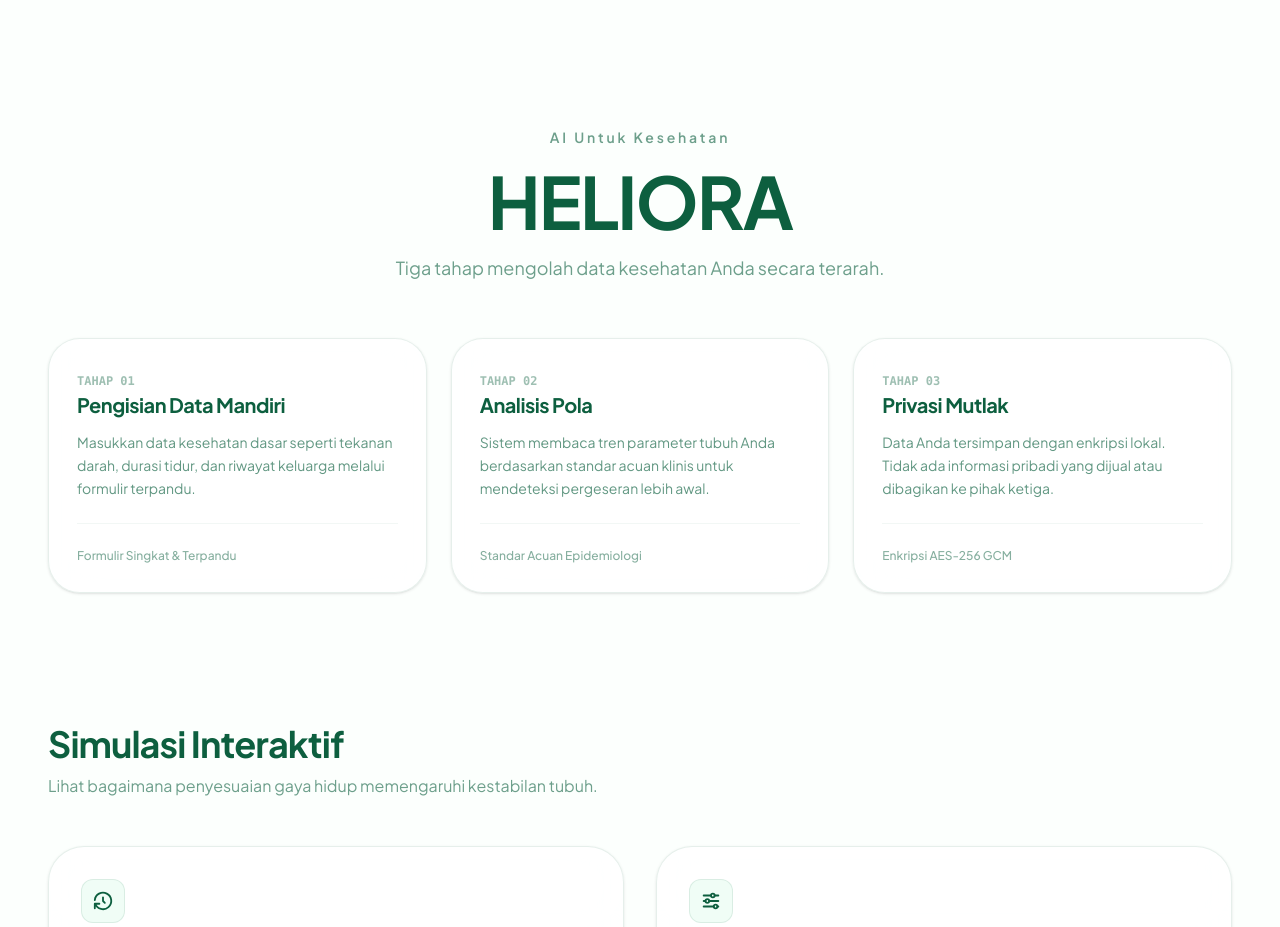
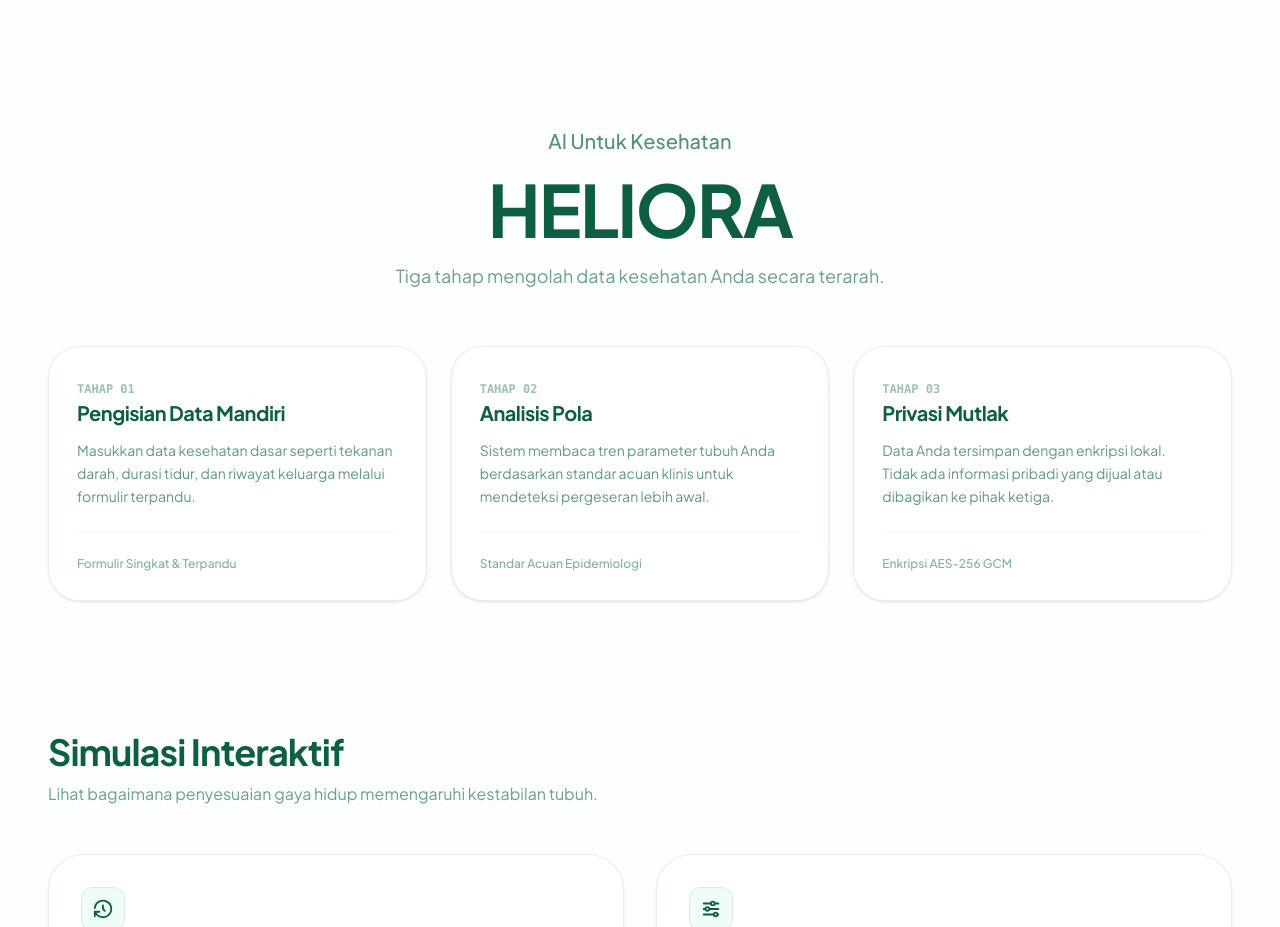
Before and after one commit to nikamushi/heliora, a Next.js app in the folder apps/web/: page / in a window 1280 px wide. Shown: the part 2260-3187 px from the top of the page. Built offline with nearby package versions, Linux system fonts and the light colour scheme.

Commit message:
FE-001.9: scale up 'AI Untuk Kesehatan' label size
Why:
- Make the 'AI Untuk Kesehatan' header label more prominent and easily readable.

How:
- Increase typography scale to text-base sm:text-lg md:text-xl font-medium.

```diff
--- a/apps/web/src/app/page.tsx
+++ b/apps/web/src/app/page.tsx
@@ -194,7 +194,7 @@ export default function LandingPage() {
         {/* SECTION 04: AI UNTUK KESEHATAN - HELIORA (#how-it-works) */}
         <section id="how-it-works" className="container mx-auto px-6 lg:px-12 pt-24 sm:pt-32 md:pt-40 pb-16 scroll-mt-24">
           <div className="mb-14 max-w-4xl mx-auto text-center space-y-4">
-            <span className="text-xs sm:text-sm font-semibold tracking-[0.2em] text-brand-900/60 block">
+            <span className="text-base sm:text-lg md:text-xl font-medium tracking-normal text-brand-900/70 block">
               AI Untuk Kesehatan
             </span>
             <h2 className="text-4xl sm:text-5xl md:text-6xl lg:text-7xl font-bold tracking-tight text-brand-900 leading-[1.05]">
```
